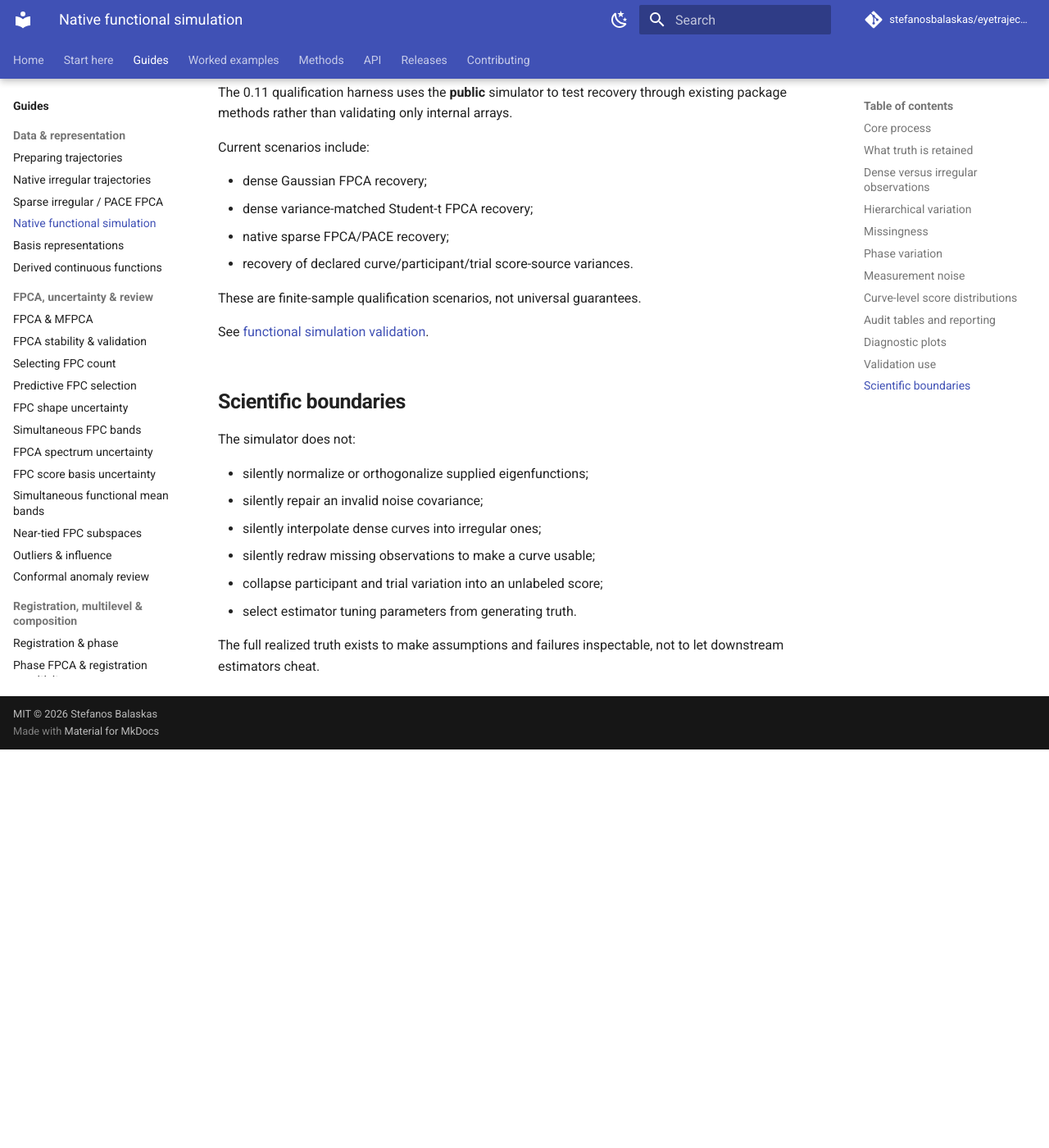
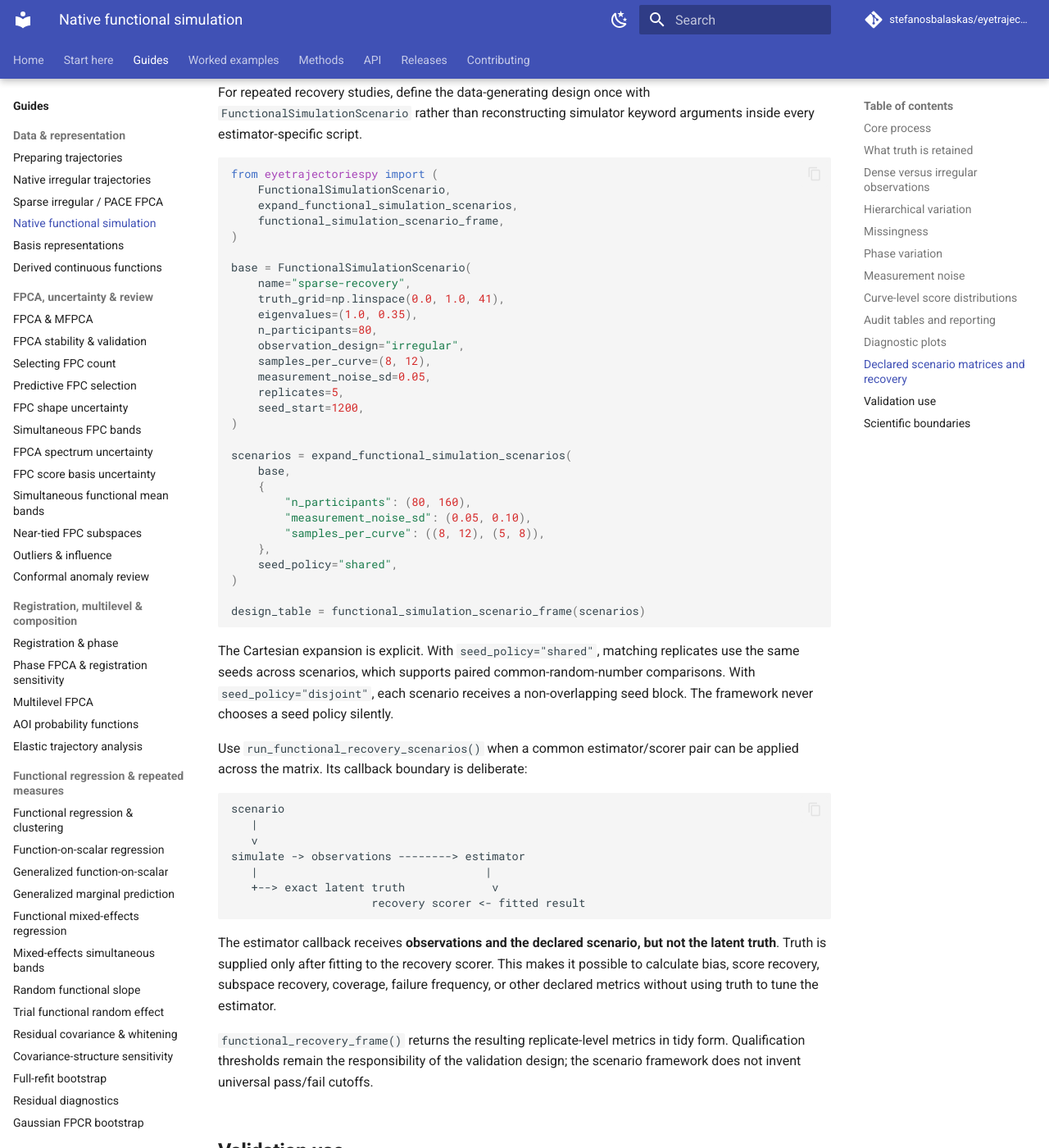
Before and after one commit to stefanosbalaskas/eyetrajectoriespy, an MkDocs documentation site: the page built from docs/guides/functional-simulation.md, in a window 1280 px wide and 1400 px high, scrolled down 4874 px. Shown: the whole window at 82% size. Built offline with MkDocs 1.6.1 and Material for MkDocs 9.7.7, drawn with Linux system fonts in a browser that asks for light colours; comment, search, counter and statistics services are not loaded; before the commit the page ends 5788 px from its top, so only the background shows below that.

Commit message:
Document reusable simulation scenarios and recovery

````diff
--- a/docs/guides/functional-simulation.md
+++ b/docs/guides/functional-simulation.md
@@ -234,6 +234,74 @@ The first plot compares retained observations with exact latent truth. The
 second audits realized phase warps. The third compares declared and realized
 score-source variances.
 
+## Declared scenario matrices and recovery
+
+For repeated recovery studies, define the data-generating design once with
+`FunctionalSimulationScenario` rather than reconstructing simulator keyword
+arguments inside every estimator-specific script.
+
+```python
+from eyetrajectoriespy import (
+    FunctionalSimulationScenario,
+    expand_functional_simulation_scenarios,
+    functional_simulation_scenario_frame,
+)
+
+base = FunctionalSimulationScenario(
+    name="sparse-recovery",
+    truth_grid=np.linspace(0.0, 1.0, 41),
+    eigenvalues=(1.0, 0.35),
+    n_participants=80,
+    observation_design="irregular",
+    samples_per_curve=(8, 12),
+    measurement_noise_sd=0.05,
+    replicates=5,
+    seed_start=1200,
+)
+
+scenarios = expand_functional_simulation_scenarios(
+    base,
+    {
+        "n_participants": (80, 160),
+        "measurement_noise_sd": (0.05, 0.10),
+        "samples_per_curve": ((8, 12), (5, 8)),
+    },
+    seed_policy="shared",
+)
+
+design_table = functional_simulation_scenario_frame(scenarios)
+```
+
+The Cartesian expansion is explicit. With `seed_policy="shared"`, matching
+replicates use the same seeds across scenarios, which supports paired
+common-random-number comparisons. With `seed_policy="disjoint"`, each
+scenario receives a non-overlapping seed block. The framework never chooses a
+seed policy silently.
+
+Use `run_functional_recovery_scenarios()` when a common estimator/scorer pair
+can be applied across the matrix. Its callback boundary is deliberate:
+
+```text
+scenario
+   |
+   v
+simulate -> observations --------> estimator
+   |                                  |
+   +--> exact latent truth             v
+                     recovery scorer <- fitted result
+```
+
+The estimator callback receives **observations and the declared scenario, but
+not the latent truth**. Truth is supplied only after fitting to the recovery
+scorer. This makes it possible to calculate bias, score recovery, subspace
+recovery, coverage, failure frequency, or other declared metrics without
+using truth to tune the estimator.
+
+`functional_recovery_frame()` returns the resulting replicate-level metrics
+in tidy form. Qualification thresholds remain the responsibility of the
+validation design; the scenario framework does not invent universal pass/fail
+cutoffs.
+
 ## Validation use
 
 The 0.11 qualification harness uses the **public** simulator to test recovery
````
